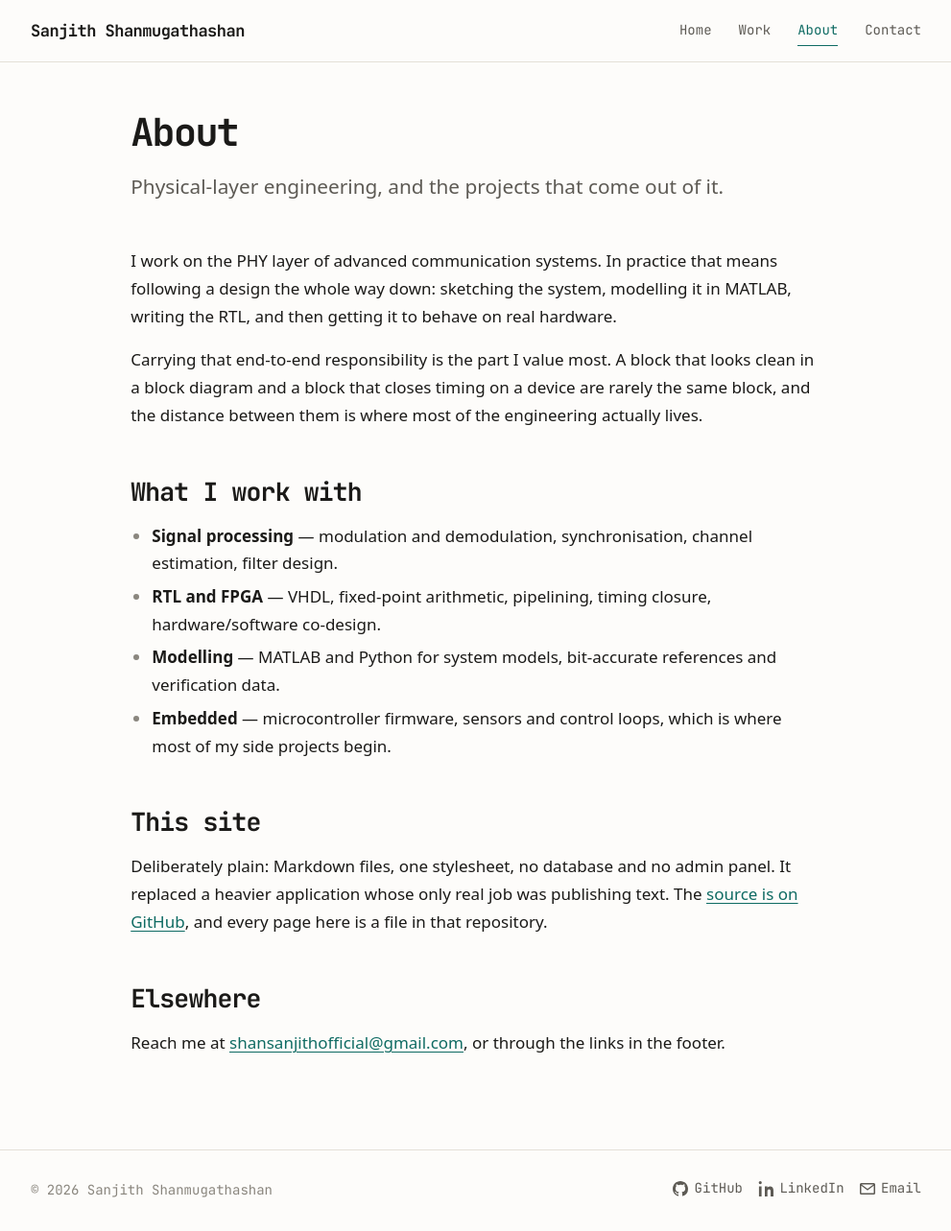
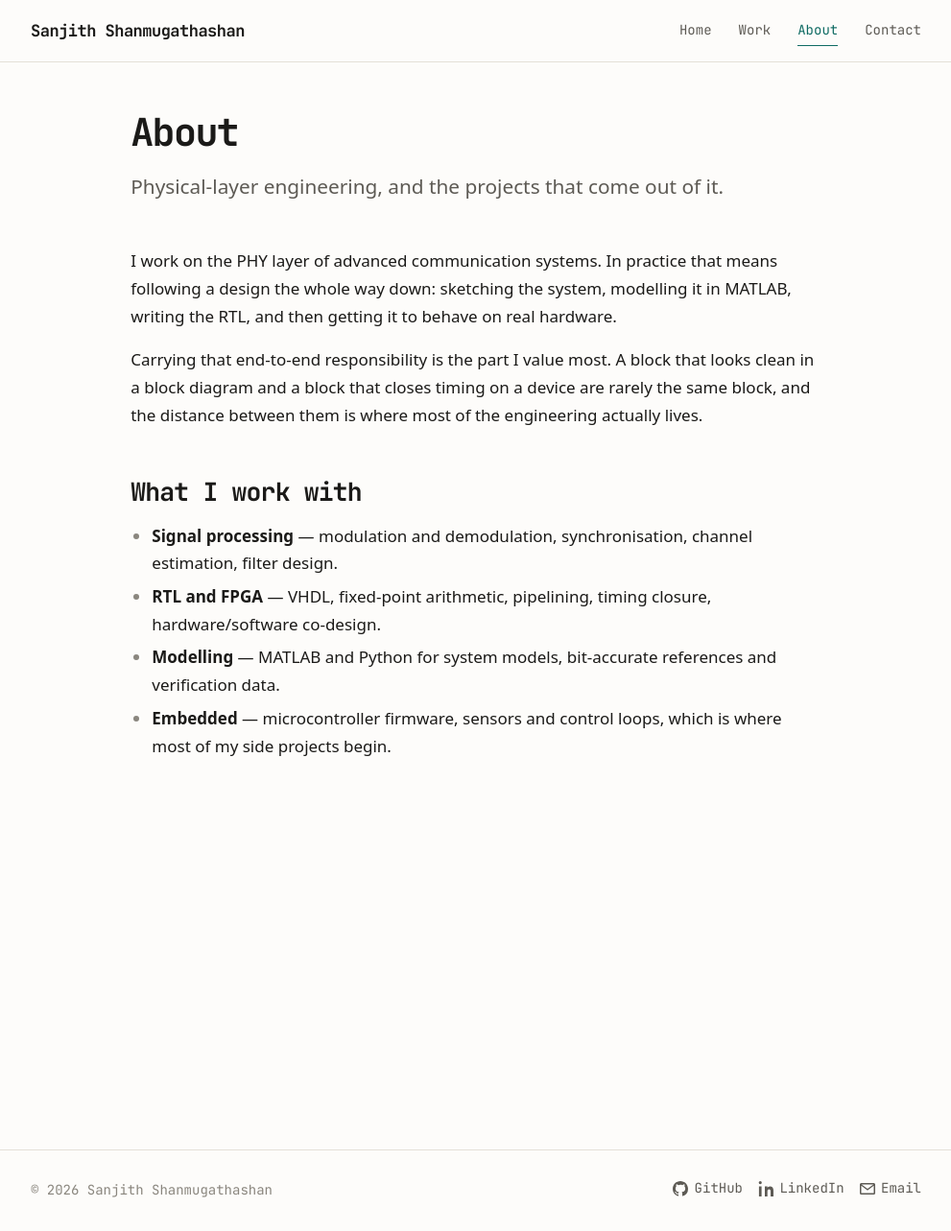
Before and after one commit to sanjith1999/sanjith1999.github.io, a Jekyll site: the page built from about.md, in a window 1280 px wide and 1283 px high. Shown: the whole window at 96% size, without its empty margins (144-1135 px from the left). Built offline with Jekyll 4.4.1, drawn with Linux system fonts in a browser that asks for light colours; some web fonts are replaced.

Commit message:
WIP001: Drop the "This site" and "Elsewhere" sections from About
The page now ends after "What I work with". Contact details remain on
/contact/ and in the footer.

Co-Authored-By: Claude Opus 5 <noreply@anthropic.com>

```diff
--- a/about.md
+++ b/about.md
@@ -22,15 +22,3 @@ block, and the distance between them is where most of the engineering actually l
   verification data.
 - **Embedded** — microcontroller firmware, sensors and control loops, which is where
   most of my side projects begin.
-
-## This site
-
-Deliberately plain: Markdown files, one stylesheet, no database and no admin panel.
-It replaced a heavier application whose only real job was publishing text. The
-[source is on GitHub](https://github.com/sanjith1999), and every page here is a file in
-that repository.
-
-## Elsewhere
-
-Reach me at [{{ site.author.email }}](mailto:{{ site.author.email }}), or through the
-links in the footer.
```
